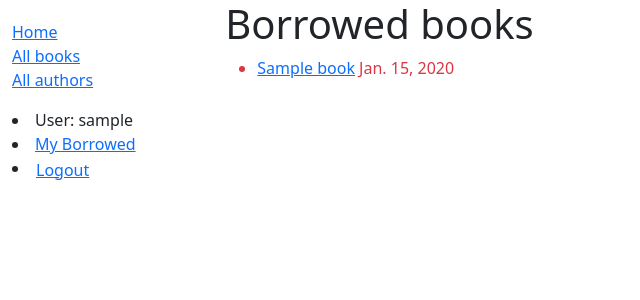
After one commit to soithangsing/django_local_library, a Django app: page /catalog/mybooks/ in a window 1280 px wide. The commit adds this page. Shown: the top 300 px of the page, without its empty margins (0-640 px from the left). Run offline with Django 5.2, Linux system fonts and the light colour scheme; a user stored in the database is signed in; tables that the repository leaves empty hold one stand-in row (values such as "Sample post").

Commit message:
Add borrower property to book instance

```diff
--- a/catalog/admin.py
+++ b/catalog/admin.py
@@ -34,14 +34,14 @@ class BookAdmin(admin.ModelAdmin):
 @admin.register(BookInstance)
 class BookInstanceAdmin(admin.ModelAdmin):
     list_display = ('book', 'status', 'due_back','id')
+    list_filter = ('status','due_back')
 
-    list_filter = ('status','due_back')
 
     fieldsets = (
         (None, {
             'fields':('book','imprint','id')
         }),
         ('Availability', {
-            'fields': ('status','due_back')
+            'fields': ('status','due_back', 'borrower')
         }),
     )
--- a/catalog/models.py
+++ b/catalog/models.py
@@ -3,6 +3,8 @@ from django.urls import reverse
 from django.db.models import UniqueConstraint
 from django.db.models.functions import Lower
 from django.conf import settings
+from datetime import date
+
 # Create your models here.
 
 class Genre(models.Model):
@@ -100,6 +102,11 @@ class BookInstance(models.Model):
     def __str__(self):
         return f'{self.id} ({self.book.title})'
 
+    @property
+    def is_overdue(self):
+        # Determines if the book is overdue based on due date and current date.
+        return bool(self.due_back and date.today() > self.due_back)
+
 class Author(models.Model):
     first_name = models.CharField(max_length=100)
     last_name = models.CharField(max_length=100)
--- a/catalog/static/css/styles.css
+++ b/catalog/static/css/styles.css
@@ -12,3 +12,11 @@
     padding: 0;
     margin: 0;
   }
+
+.text-danger {
+    color: red;
+}
+
+.text-ok {
+    color: green;
+}
--- a/catalog/templates/base_generic.html
+++ b/catalog/templates/base_generic.html
@@ -24,6 +24,9 @@
                 </ul>
                 {% if user.is_authenticated %}
                 <li>User: {{user.get_username}}</li>
+
+                <li><a href="{% url 'my-borrowed' %}">My Borrowed</a></li>
+
                 <li>
                     <form id="logout-form" method="post" action="{% url 'logout' %}">
                         {% csrf_token %}
--- /dev/null
+++ b/catalog/templates/catalog/bookinstance_list_borrowed_user.html
@@ -0,0 +1,19 @@
+{% extends "base_generic.html" %}
+
+{% block content %}
+<h1>Borrowed books</h1>
+
+{% if bookinstance_list %}
+<ul>
+    {% for bookinst in bookinstance_list %}
+    <li class="{% if bookinst.is_overdue %}text-danger{% else %}text-success{% endif %}">
+        <a href="{% url 'book-detail' bookinst.book.pk %}">{{ bookinst.book.title }}</a> {{ bookinst.due_back }}
+    </li>
+    {% endfor %}
+</ul>
+
+{% else %}
+<p>There are no books borrowed.</p>
+{% endif %}
+
+{% endblock %}
--- a/catalog/urls.py
+++ b/catalog/urls.py
@@ -7,5 +7,6 @@ urlpatterns = [
     path('book/<int:pk>', views.BookDetailView.as_view(), name='book-detail'),
     path('authors/', views.AuthorListView.as_view(), name='authors'),
     path('author/<int:pk>', views.AuthorDetailView.as_view(), name='author-detail'),
+    path('mybooks/', views.LoanedBooksByUserListView.as_view(), name='my-borrowed'),
     # re_path(r'^book/(?P<pk>\d+)$', views.BookDetailView.as_view(), name='book-detail'),
 ]
--- a/catalog/views.py
+++ b/catalog/views.py
@@ -1,6 +1,7 @@
 from typing import Any
 from django.db.models.query import QuerySet
 from django.shortcuts import render
+from django.contrib.auth.mixins import LoginRequiredMixin
 
 # Create your views here.
 from .models import Book,Author,BookInstance,Genre
@@ -57,3 +58,15 @@ class AuthorListView(generic.ListView):
 
 class AuthorDetailView(generic.DetailView):
     model = Author
+
+class LoanedBooksByUserListView(LoginRequiredMixin, generic.ListView):
+    model = BookInstance
+    template_name = 'catalog/bookinstance_list_borrowed_user.html'
+    paginate_by = 10
+
+def get_queryset(self):
+    return (
+        BookInstance.objects.filter(borrower=self.request.user)
+        .filter(status__exact='o')
+        .order_by('due_back')
+    )
```
Also changed, not shown: README.md, catalog/migrations/0003_bookinstance_borrower_alter_bookinstance_status.py (added).
